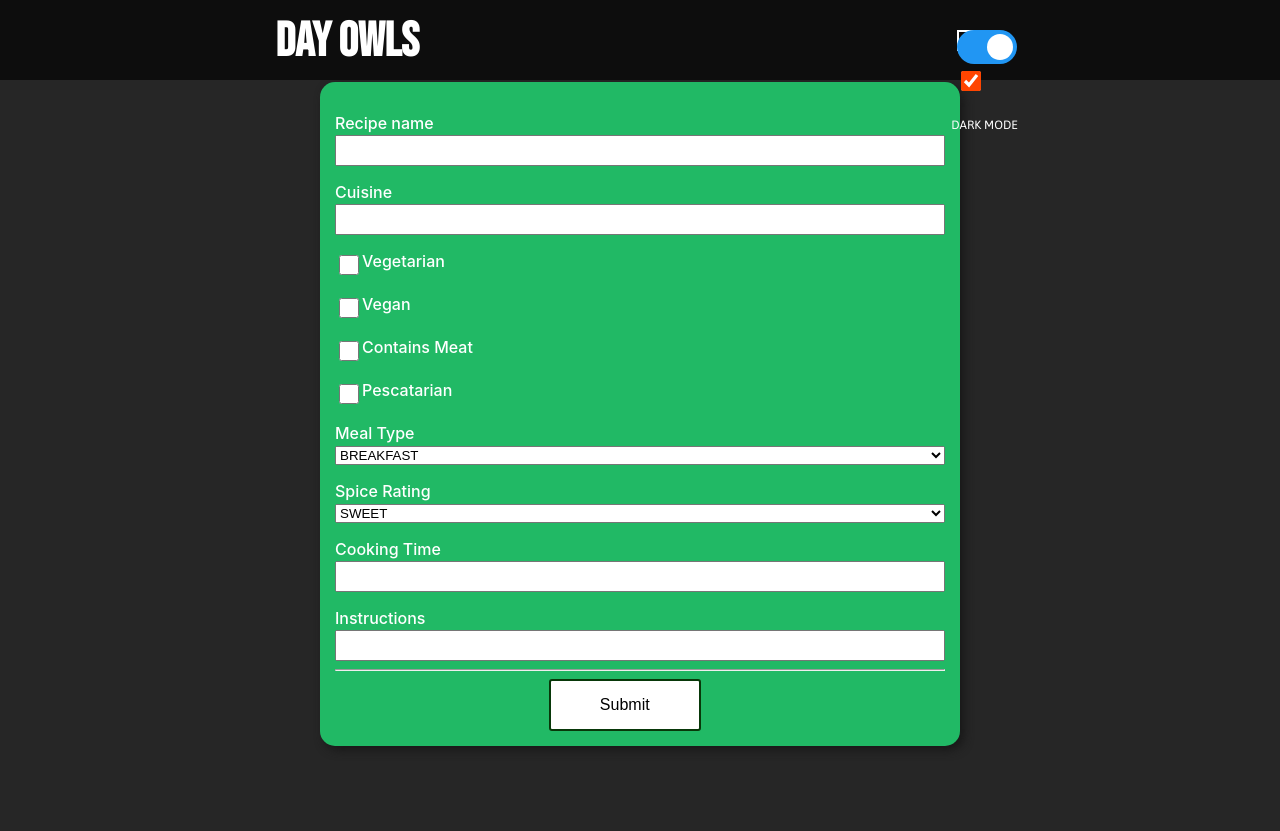
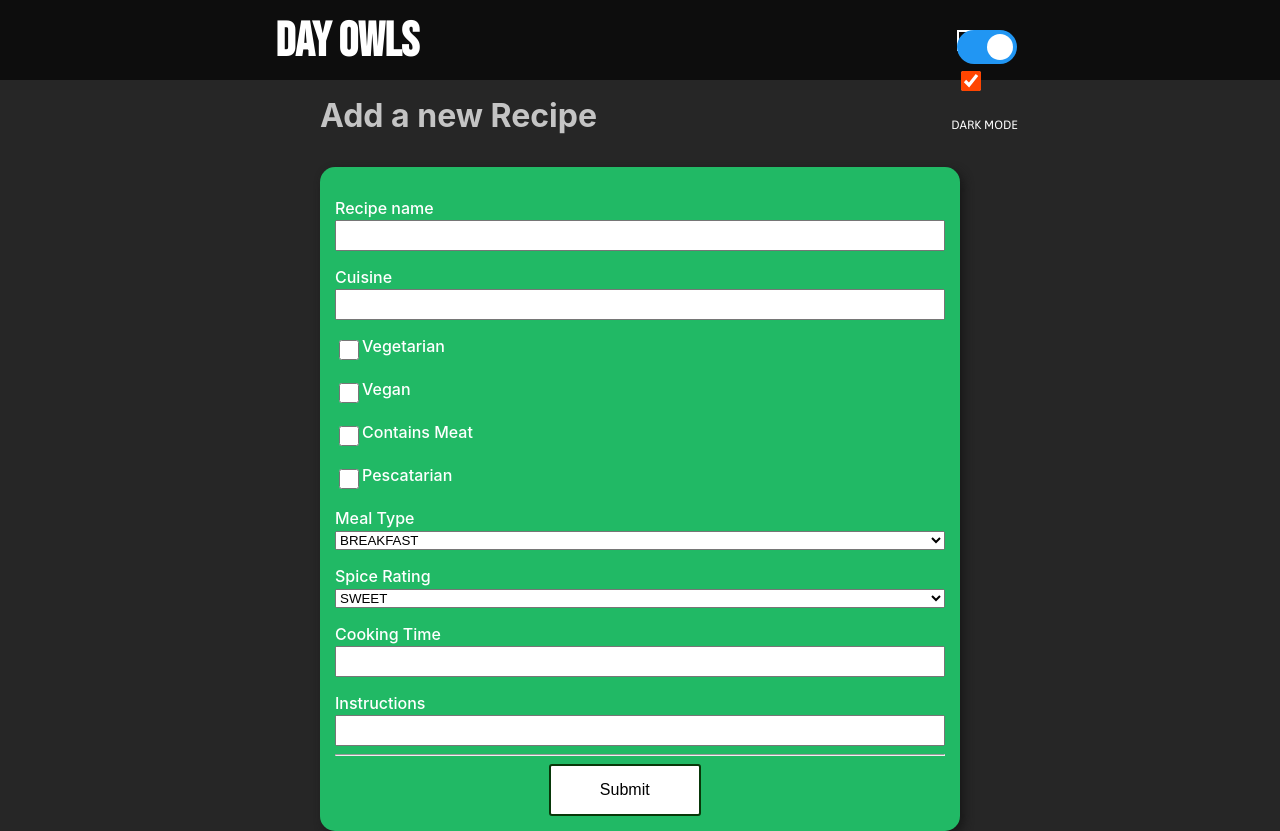
Before and after one commit to anandlakhani9/bnta_client_side_project, a React (Create React App) app: page /NewRecipePage in a window 1280 px wide. Before the commit the page ends 800 px from the top, so only its background shows below. Built offline with nearby package versions, Linux system fonts and the light colour scheme.

Commit message:
form page nav bar styling

```diff
--- a/src/App.css
+++ b/src/App.css
@@ -36,3 +36,13 @@
     transform: rotate(360deg);
   }
 } */
+
+.ingredientPageTitle{
+  margin-top: 3em;
+  margin-left:25%
+}
+
+.recipePageTitle{
+  margin-top: 3em;
+  margin-left:25%
+}
--- a/src/pages/NewIngredientPage.js
+++ b/src/pages/NewIngredientPage.js
@@ -1,6 +1,7 @@
 import { useNavigate } from "react-router-dom";
 import IngredientForm from "../components/IngredientForm";
 import "../styles/Form.css"
+import "../App.css"
 import FormPageNavBar from "../components/FormPageNavBar";
 
 const NewIngredientPage = () => {
@@ -14,7 +15,7 @@ const NewIngredientPage = () => {
     return(
         <>
         <FormPageNavBar goHome={goHome}/>
-        <h1 className="header">Add a new Ingredient</h1>
+        <h1 className="ingredientPageTitle">Add a new Ingredient</h1>
         <IngredientForm />
         </>
     )
--- a/src/pages/NewRecipePage.js
+++ b/src/pages/NewRecipePage.js
@@ -2,6 +2,7 @@ import { useNavigate } from "react-router-dom";
 import FormPageNavBar from "../components/FormPageNavBar";
 import RecipeForm from "../components/RecipeForm";
 import "../styles/Form.css"
+import "../App.css"
 
 const NewRecipePage = () => {
 
@@ -14,7 +15,7 @@ const NewRecipePage = () => {
     return(
         <>
         <FormPageNavBar goHome={goHome}/>
-        <h1 className="header">Add a new Recipe</h1>
+        <h1 className="recipePageTitle">Add a new Recipe</h1>
         <RecipeForm />
         </>
     )
--- a/src/styles/Form.css
+++ b/src/styles/Form.css
@@ -42,6 +42,7 @@
 
   .formContainer{
     margin-left: 25%;
+    margin-top: 2em;
     justify-content: center;
     align-items: center;
     width:50%;
--- a/src/styles/FormPageNavBar.css
+++ b/src/styles/FormPageNavBar.css
@@ -14,6 +14,7 @@
     justify-content: space-around;
     background-color: #0D0D0D;
     padding-bottom: 20px;
+    margin-bottom: 2em
 
 
 }
```
